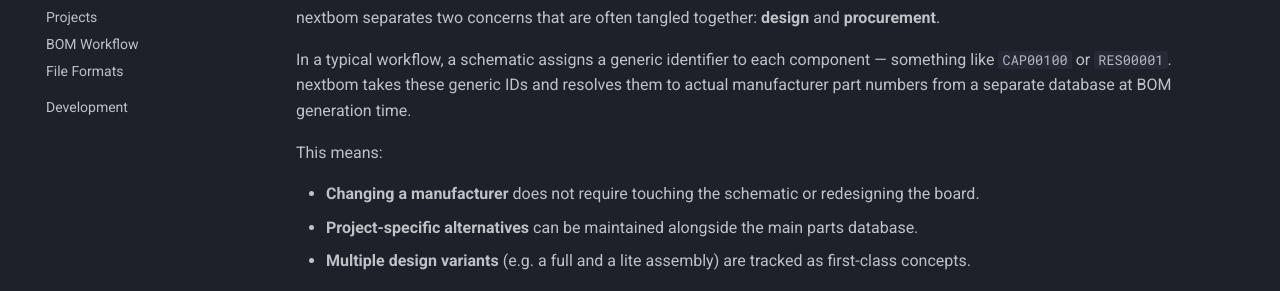
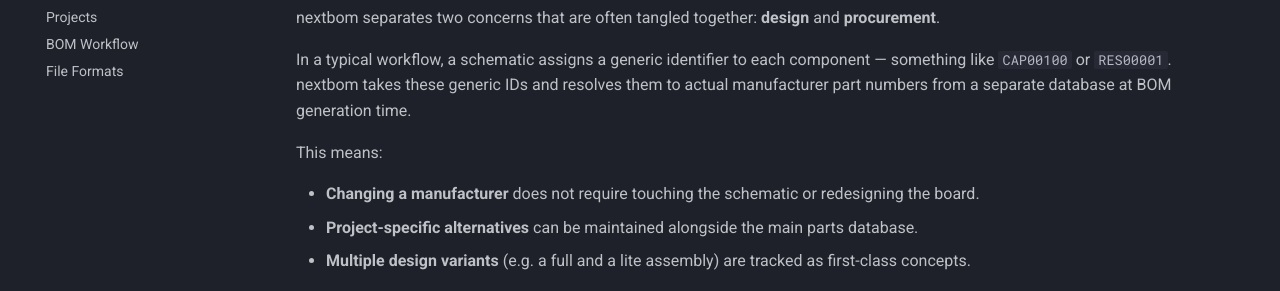
Before and after one commit to jakobgif/nextbom, an MkDocs documentation site: the page built from docs/index.md, in a window 1280 px wide. Shown: the part 291-582 px from the top of the page. Built offline with MkDocs 1.6.1 and Material for MkDocs 9.7.7, drawn with Linux system fonts in a browser that asks for light colours.

Commit message:
removed development section from docu

```diff
--- a/mkdocs.yml
+++ b/mkdocs.yml
@@ -25,7 +25,6 @@
     - Projects: project.md
     - BOM Workflow: workflow.md
     - File Formats: file-formats.md
-  - Development: development.md
 
 extra:
   social:
```
